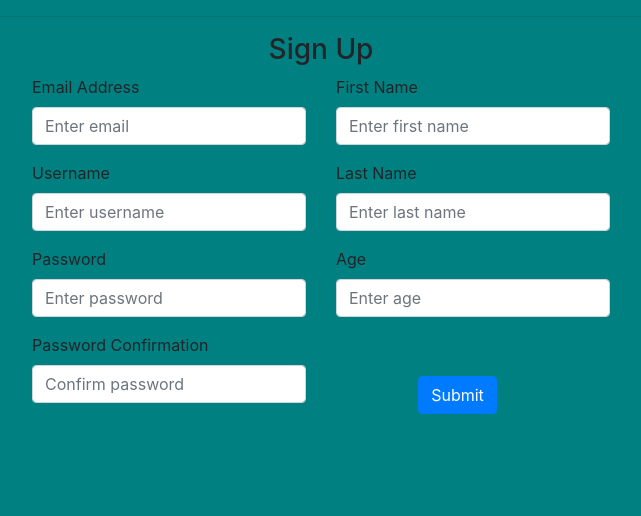
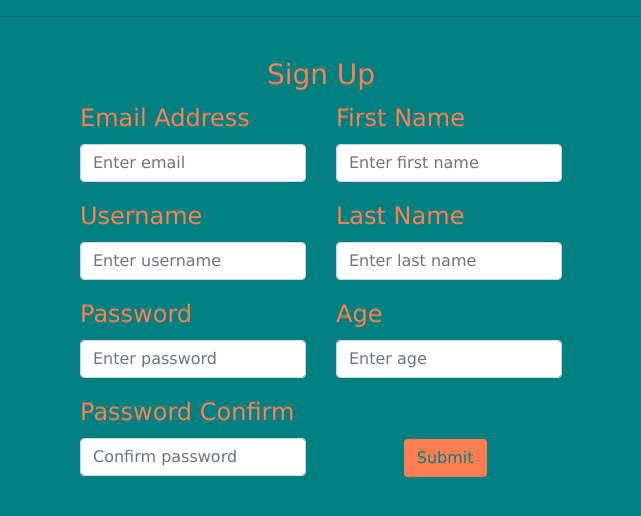
Before and after one commit to AnduG/ProiectIA4, a Flask app: page /auth/sign-up in a window 1280 px wide. Shown: the top 516 px of the page, without its empty margins (324-965 px from the left). Run offline with Flask 3, Linux system fonts and the light colour scheme; some libraries are stand-ins or nearby versions.

Commit message:
Applied base template to sign-up content

```diff
--- a/website/templates/sign-up.html
+++ b/website/templates/sign-up.html
@@ -1,6 +1,8 @@
 {% extends 'base.html' %}
+<h1 class="title">{% block title %} Sign Up! {% endblock %}</h1>
 {% block content %}
 <form method="POST">
+    <div class="abouttext">
     <h3 align="center">Sign Up</h3>
 
     <div class="row">
@@ -39,7 +41,7 @@
             </div>
 
             <div class="form-group">
-                <label for="password_confirm">Password Confirmation</label>
+                <label for="password_confirm">Password Confirm</label>
                 <input
                     type="password"
                     class="form-control"
@@ -84,8 +86,9 @@
                 />
             </div>
 
-            <button type="submit" class="btn btn-primary" style="margin-top: 16%; margin-left: 30%;">Submit</button>
+            <button type="submit" class="btn coral_btn" style="margin-top: 20%; margin-left: 30%;">Submit</button>
         </div>
+    </div>
     </div>
 </form>
 {% endblock %}
```
